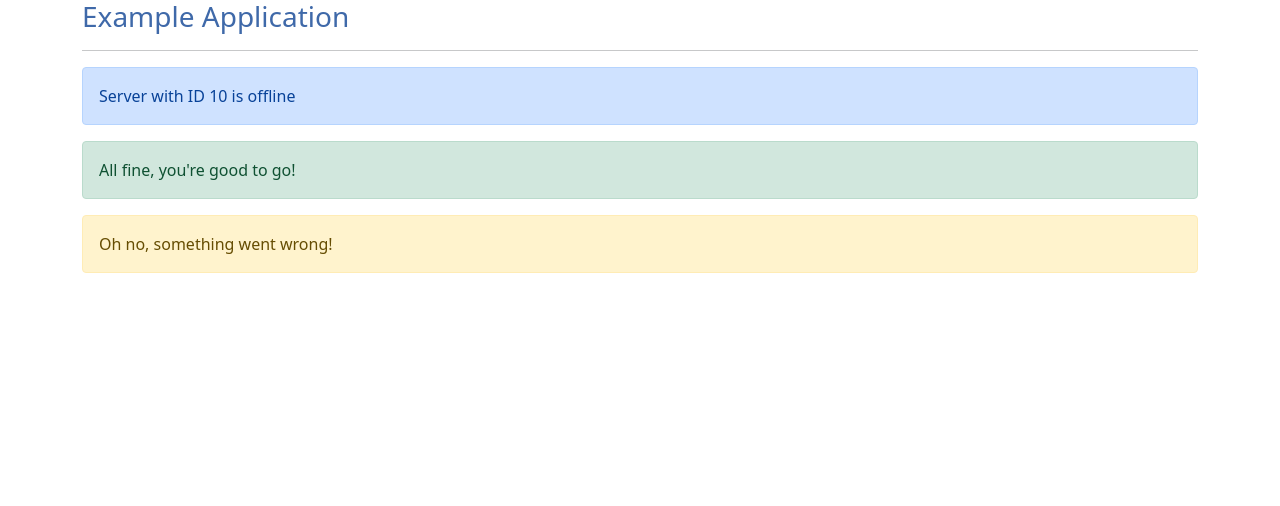
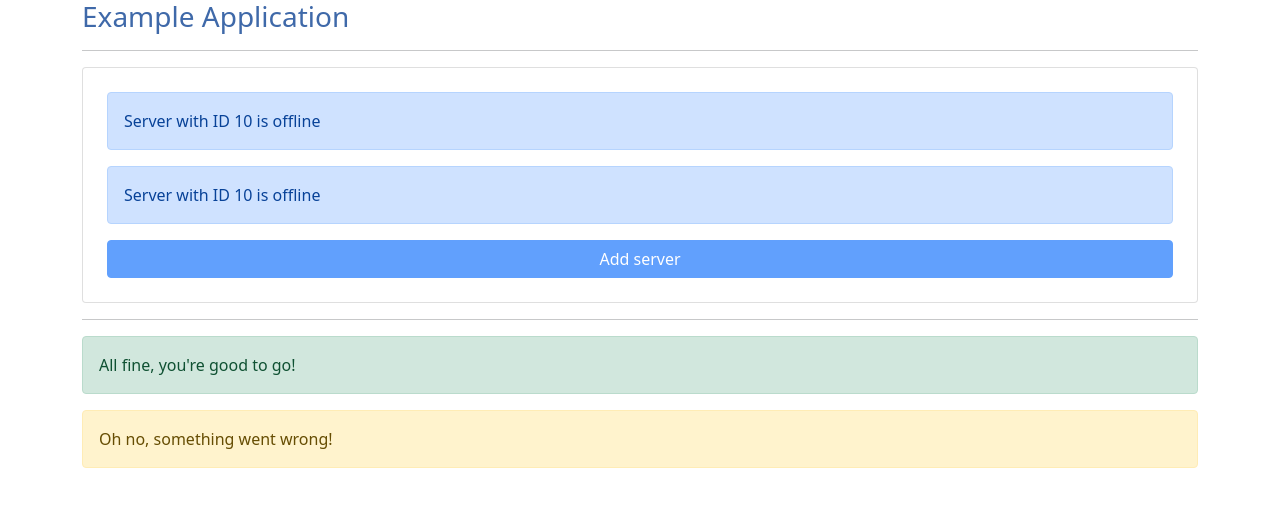
Before and after one commit to kamil-nawrot/recipe-book, an Angular app: page / in a window 1280 px wide. Shown: the top 506 px of the page. Built offline with nearby package versions, Linux system fonts and the light colour scheme.

Commit message:
created server-list component, added button for adding new server utilizing property binding

```diff
--- a/src/app/app.component.html
+++ b/src/app/app.component.html
@@ -3,7 +3,8 @@
     <section class="col-xl-12">
       <h3>{{ title }}</h3>
       <hr />
-      <app-server></app-server>
+      <app-server-list></app-server-list>
+      <hr />
       <app-success-alert></app-success-alert>
       <app-warning-alert></app-warning-alert>
     </section>
--- a/src/app/app.module.ts
+++ b/src/app/app.module.ts
@@ -5,13 +5,15 @@ import { AppComponent } from './app.component';
 import { ServerComponent } from './server/server.component';
 import { WarningAlertComponent } from './warning-alert/warning-alert.component';
 import { SuccessAlertComponent } from './success-alert/success-alert.component';
+import { ServerListComponent } from './server-list/server-list.component';
 
 @NgModule({
   declarations: [
     AppComponent,
     ServerComponent,
     WarningAlertComponent,
-    SuccessAlertComponent
+    SuccessAlertComponent,
+    ServerListComponent
   ],
   imports: [
     BrowserModule
--- /dev/null
+++ b/src/app/server-list/server-list.component.css
@@ -0,0 +1,3 @@
+.card {
+  padding: 24px;
+}
--- /dev/null
+++ b/src/app/server-list/server-list.component.html
@@ -0,0 +1,5 @@
+<section class="container card">
+  <app-server></app-server>
+  <app-server></app-server>
+  <button class="btn btn-primary" [disabled]="isNewServerAllowed">Add server</button>
+</section>
--- /dev/null
+++ b/src/app/server-list/server-list.component.ts
@@ -0,0 +1,25 @@
+import { Component, OnInit } from '@angular/core';
+
+@Component({
+  selector: 'app-server-list',
+  templateUrl: './server-list.component.html',
+  styleUrls: ['./server-list.component.css']
+})
+export class ServerListComponent implements OnInit {
+
+  toggleIsNewServerAllowed() {
+    this.isNewServerAllowed = !this.isNewServerAllowed
+  }
+
+  public isNewServerAllowed = false
+
+  constructor() {
+    setInterval(() => {
+      this.toggleIsNewServerAllowed()
+    }, 1000)
+  }
+
+  ngOnInit(): void {
+  }
+
+}
--- a/src/app/server/server.component.ts
+++ b/src/app/server/server.component.ts
@@ -8,13 +8,14 @@ import { Component, OnInit } from '@angular/core';
 export class ServerComponent implements OnInit {
 
   get serverStatus(): string {
-    return this._serverStatus;
+    return this._serverStatus
   }
 
   public serverId = 10
   private _serverStatus = 'offline'
 
-  constructor() { }
+  constructor() {
+  }
 
 
   ngOnInit(): void {
```
Also changed, not shown: 1 other file (tests, documents, lock files or other folders).
